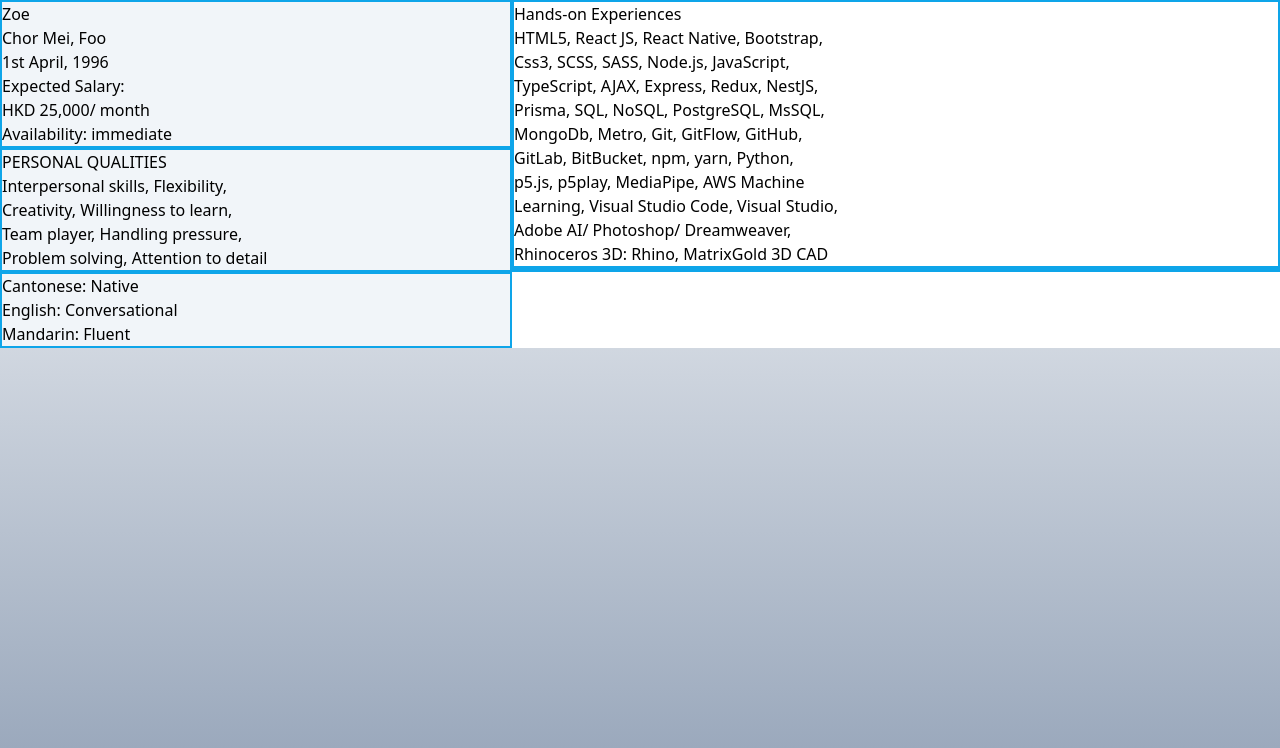
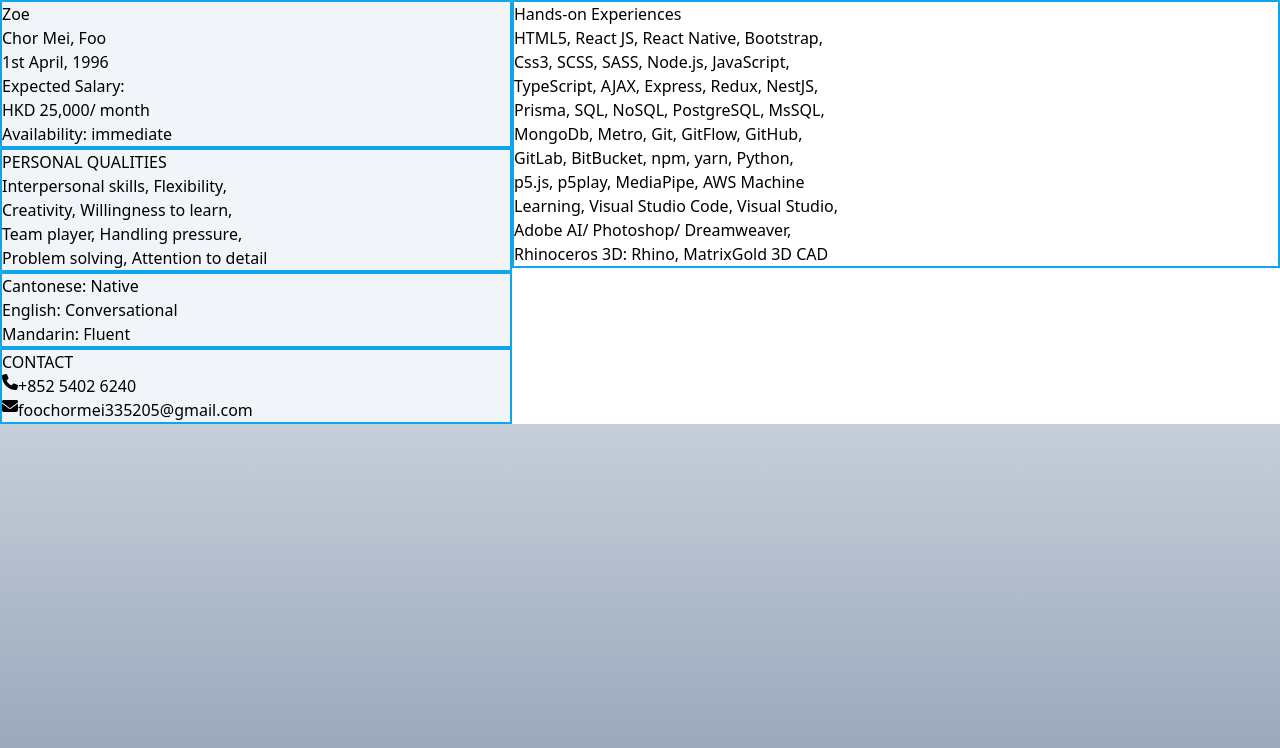
Before and after one commit to ZoeFoo/ZoeFoo_Resumes, a Next.js app in the folder zoefoo_cv/: page / in a window 1280 px wide. Shown: the top 748 px of the page. Built offline with nearby package versions, Linux system fonts and the light colour scheme.

Commit message:
finished contact components

```diff
--- /dev/null
+++ b/zoefoo_cv/components/leftBar/Contact.jsx
@@ -0,0 +1,29 @@
+import React from 'react';
+import { FontAwesomeIcon } from '@fortawesome/react-fontawesome';
+import { faPhone, faEnvelope } from '@fortawesome/free-solid-svg-icons';
+
+
+const Contact = ({ phone, email }) => {
+    return (
+        <div>
+            <div>
+                <h2>CONTACT</h2>
+            </div>
+
+            <div>
+                <div className='flex flex-nowrap'>
+                    <FontAwesomeIcon icon={faPhone} />
+                    <p>{phone}</p>
+                </div>
+
+                <div className='flex flex-nowrap'>
+                    <FontAwesomeIcon icon={faEnvelope} />
+                    <p>{email}</p>
+                </div>
+            </div>
+        </div>
+    )
+};
+
+
+export default Contact;
--- a/zoefoo_cv/package.json
+++ b/zoefoo_cv/package.json
@@ -9,6 +9,9 @@
     "lint": "next lint"
   },
   "dependencies": {
+    "@fortawesome/fontawesome-svg-core": "^6.4.0",
+    "@fortawesome/free-solid-svg-icons": "^6.4.0",
+    "@fortawesome/react-fontawesome": "^0.2.0",
     "autoprefixer": "10.4.14",
     "next": "13.3.4",
     "postcss": "8.4.23",
--- a/zoefoo_cv/pages/index.js
+++ b/zoefoo_cv/pages/index.js
@@ -2,6 +2,7 @@ import { Inter } from 'next/font/google';
 import SelfIntroduction from '../components/leftBar/SelfIntroduction';
 import PersonalQuailities from '../components/leftBar/PersonalQualities';
 import Language from '../components/leftBar/Language';
+import Contact from '../components/leftBar/Contact';
 
 import HandsOnExperiences from '../components/rightBar/HandsOnExperiences';
 
@@ -37,6 +38,12 @@ export default function Home() {
                             english={`Conversational`}
                             mandarin={`Fluent`} />
                     </div>
+
+                    <div className='border-2 border-sky-500'>
+                        <Contact
+                            phone={`+852 5402 6240`}
+                            email={`foochormei335205@gmail.com`} />
+                    </div>
                 </div>
 
                 <div className='rightBar w-3/5 bg-white'>
@@ -54,8 +61,7 @@ export default function Home() {
                                     Rhinoceros 3D: Rhino, MatrixGold 3D CAD`} />
                     </div>
 
-                    <div className='border-2 border-sky-500'>
-                    </div>
+
                 </div>
             </div>
         </main>
```
Also changed, not shown: 1 other file (tests, documents, lock files or other folders).
